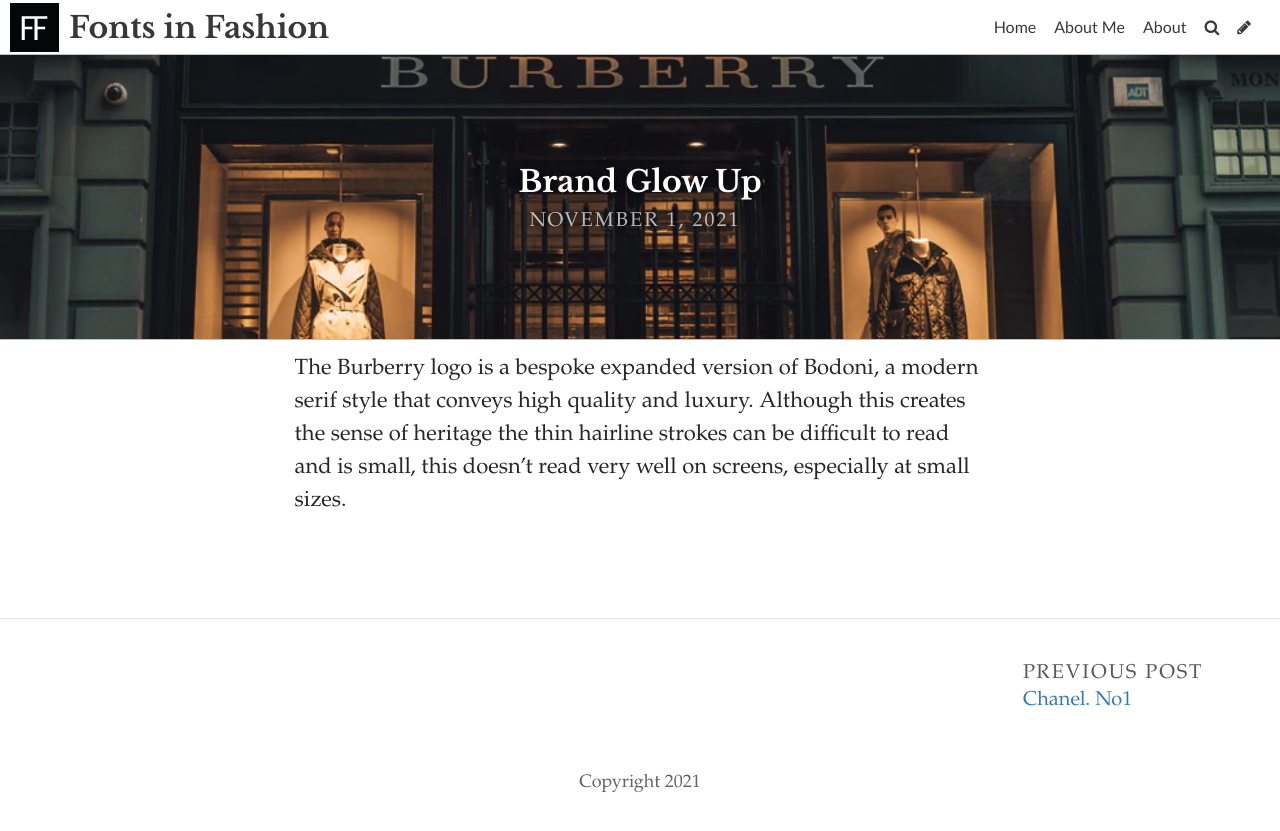
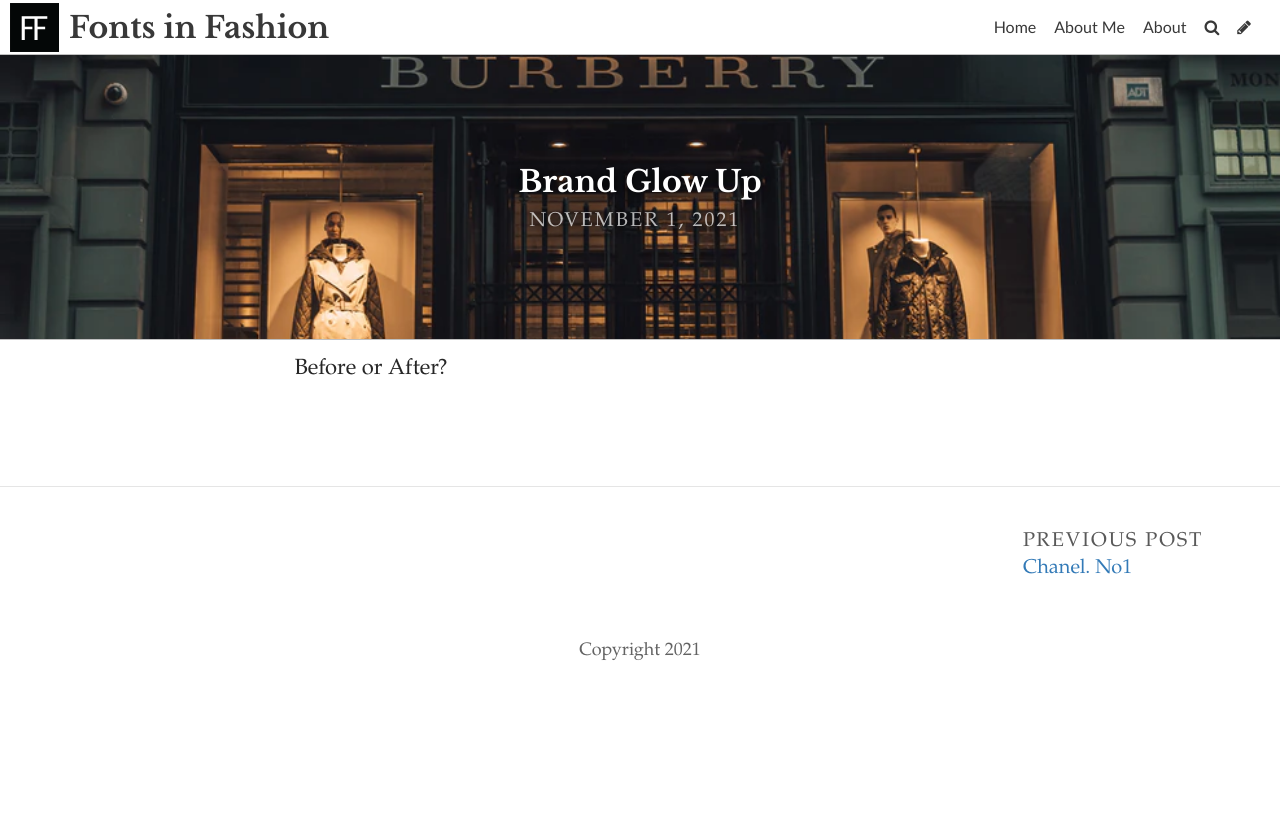
Before and after one commit to AmyLindsay1/TypographicDesign, a Jekyll site: the page built from _posts/2021-11-08-brand-glow-up.md, in a window 1280 px wide. Shown: the top 831 px of the page. Built offline with Jekyll 4.4.1, drawn with Linux system fonts in a browser that asks for light colours; some web fonts are replaced.

Commit message:
Update Post “2021-11-08-brand-glow-up”

```diff
--- a/_posts/2021-11-08-brand-glow-up.md
+++ b/_posts/2021-11-08-brand-glow-up.md
@@ -6,4 +6,4 @@
 title_color: "#ffffff"
 comments: false
 ---
-The Burberry logo is a bespoke expanded version of Bodoni, a modern serif style that conveys high quality and luxury. Although this creates the sense of heritage the thin hairline strokes can be difficult to read and is small, this doesn’t read very well on screens, especially at small sizes.
+Before or After?
```
